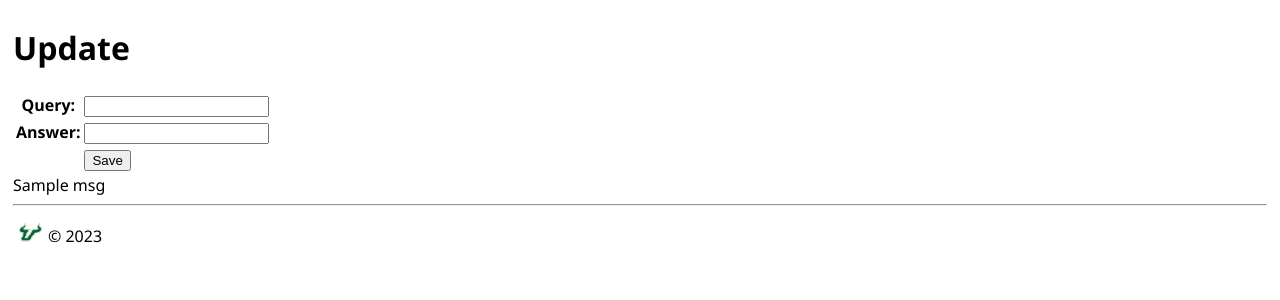
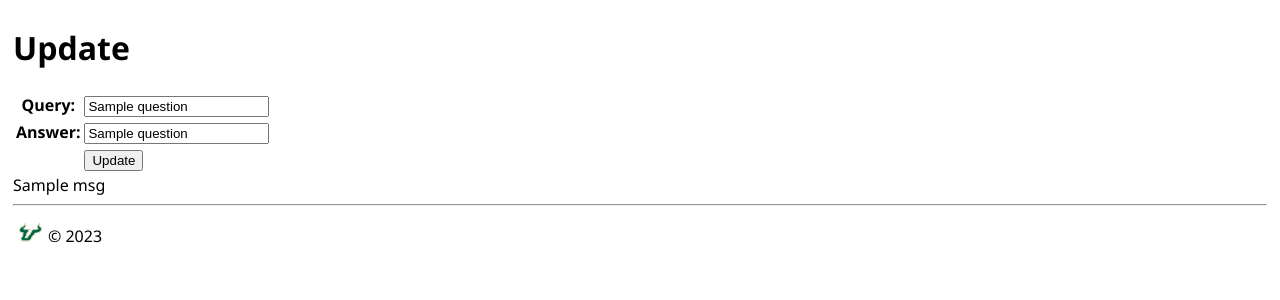
Before and after one commit to salihalci/python_sandbox, a Flask app: template memory_card_app/templates/update.html in a window 1280 px wide. Shown: the part 47-347 px from the top of the page. Run offline with Flask 3, Linux system fonts and the light colour scheme; the template is opened without the code that fills it: most values are stand-ins (such as "Sample title", 1, 10 or a date in 2020).

Commit message:
some defects fixed.

```diff
--- a/memory_card_app/app.py
+++ b/memory_card_app/app.py
@@ -37,9 +37,11 @@ def list():
 @app.route("/update")
 def update():
     id = request.args.get('Edit')
-    questionsdao.retrieveQuestion(id=id)
+    question =questionsdao.retrieveQuestion(id=id)
 
-    return render_template("update.html")
+    print(question)
+
+    return render_template("update.html",question=question)
 
 
 @app.route("/delete")
--- a/memory_card_app/templates/index.html
+++ b/memory_card_app/templates/index.html
@@ -1,7 +1,7 @@
 {% extends "layout.html" %}
 {% block title %}
-Student Flask App with CRUD
+MemoryCard Flask App
 {% endblock %}
 {% block content %}
-<h1>Question Answer App</h1>
+<h1>MemoryCard Flask App</h1>
 {% endblock %}
--- a/memory_card_app/templates/update.html
+++ b/memory_card_app/templates/update.html
@@ -9,15 +9,15 @@ Edit Questions
           <table>
             <tr>
               <th>Query:</th>
-              <td><input type="text" name="question" /></td>
+              <td><input type="text" name="question" value="{{ question[0][1] }}"/></td>
             </tr>
             <tr>
               <th>Answer:</th>
-              <td><input type="text" name="answer" /></td>
+              <td><input type="text" name="answer" value="{{ question[0][2] }}"/></td>
             </tr>
             <tr>
               <th></th>
-              <td><button name="save" type="submit">Save</button></td>
+              <td><button name="save" type="submit">Update</button></td>
             </tr>
           </table>
           {{msg}}
```
Also changed, not shown: memory_card_app/questionsdao.py (+4 -4 lines), memory_card_app/memorycards.db.
